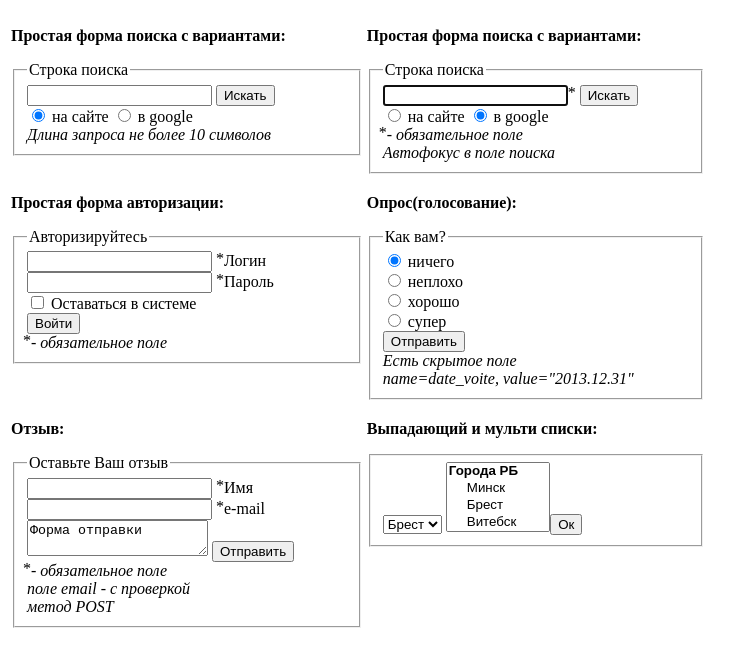
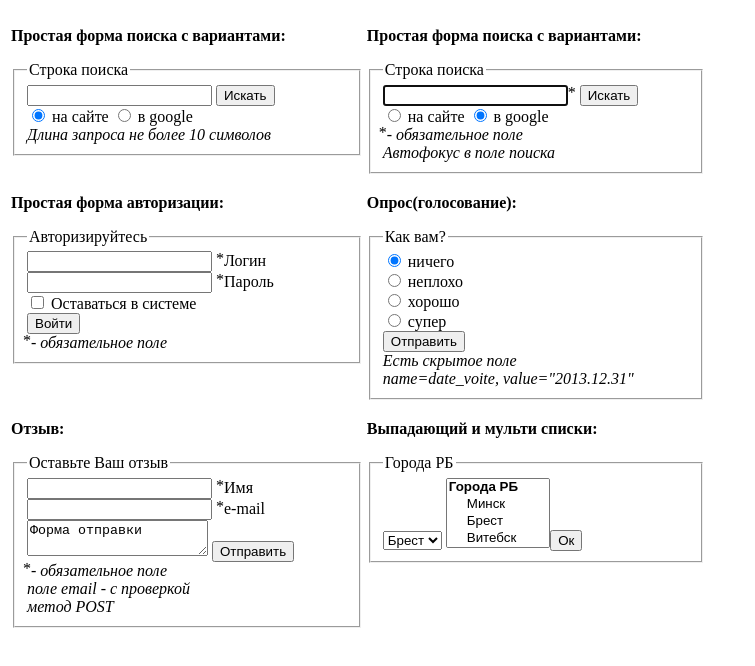
Before and after one commit to OksShur/Oksana_Shurunova, a plain HTML site: page Tasks/HTML/5_Forms/Part_1.html in a window 1280 px wide. Shown: the whole page, without its empty margins (0-755 px from the left). Drawn offline with Linux system fonts and the light colour scheme.

Commit message:
Multibasenotfull

```diff
--- a/Tasks/HTML/5_Forms/Part_1.html
+++ b/Tasks/HTML/5_Forms/Part_1.html
@@ -82,8 +82,9 @@
                 </form>
             </td>
         </tr>
+
         <tr>
-            <!--четвертая форма-->
+            <!--пятая форма-->
             <td valign="top">
             <p><b>Отзыв:</b></p>
             <form action="http://fe.it-academy.by/TestForm.php" method="post">
@@ -106,6 +107,7 @@
                 <p><b>Выпадающий и мульти списки:</b></p>
                 <form action="http://fe.it-academy.by/TestForm.php" method="post">
                         <fieldset align="left">
+                            <legend>Города РБ</legend>
                             <select name="city_0" id="city_0">
                                 <option>Брест</option>
                             </select>
@@ -122,10 +124,13 @@
                                         <option value="6">Магадан</option>
                                   </optgroup>
                                   <input type="submit" value="Ок"><br>
+                                </section>
                             </select>
                         </fieldset>
                 </form>
             </td>
+        </tr>
+
     </table>
 </body>
 </html>
```
Lines whose indentation alone changed are shown as unchanged.
